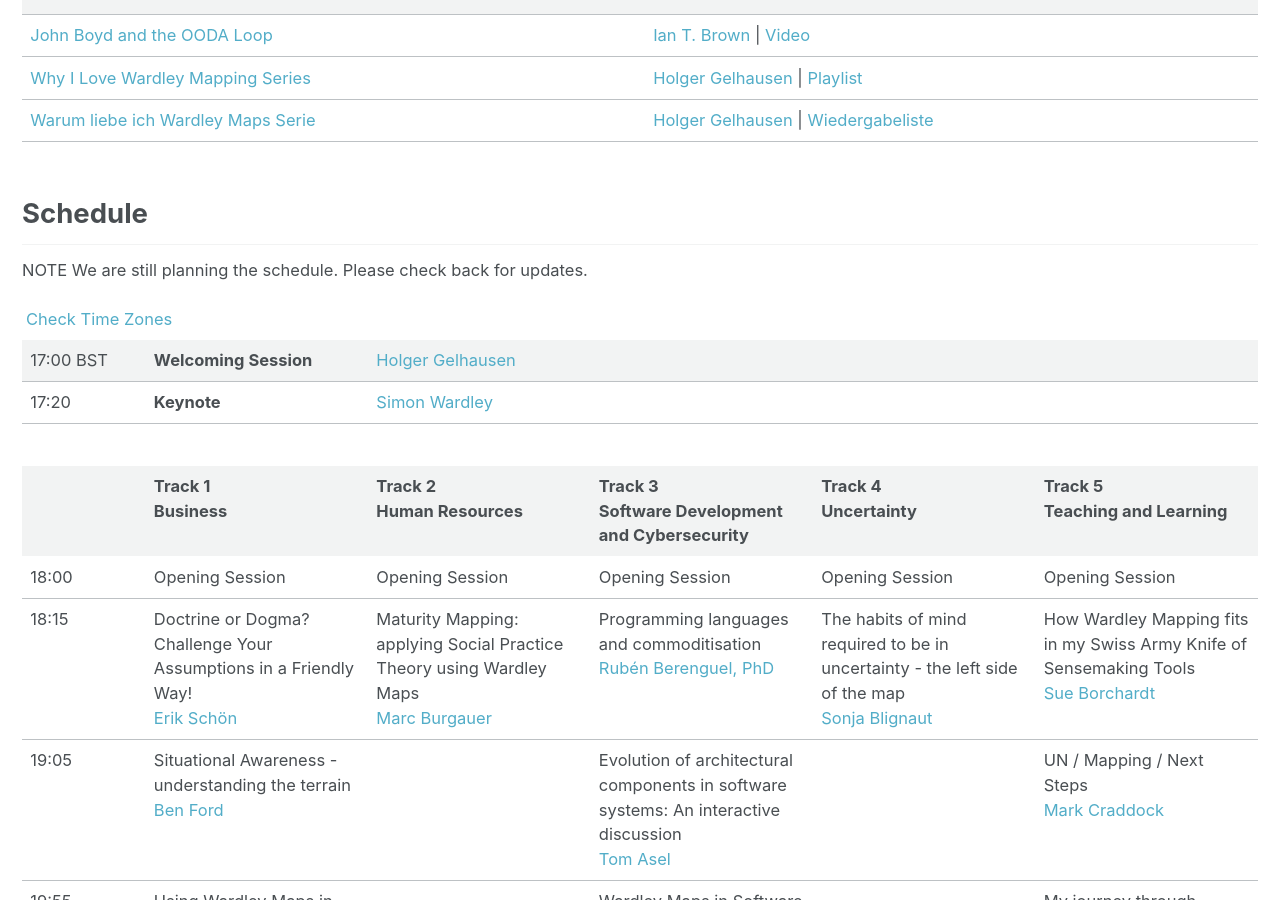
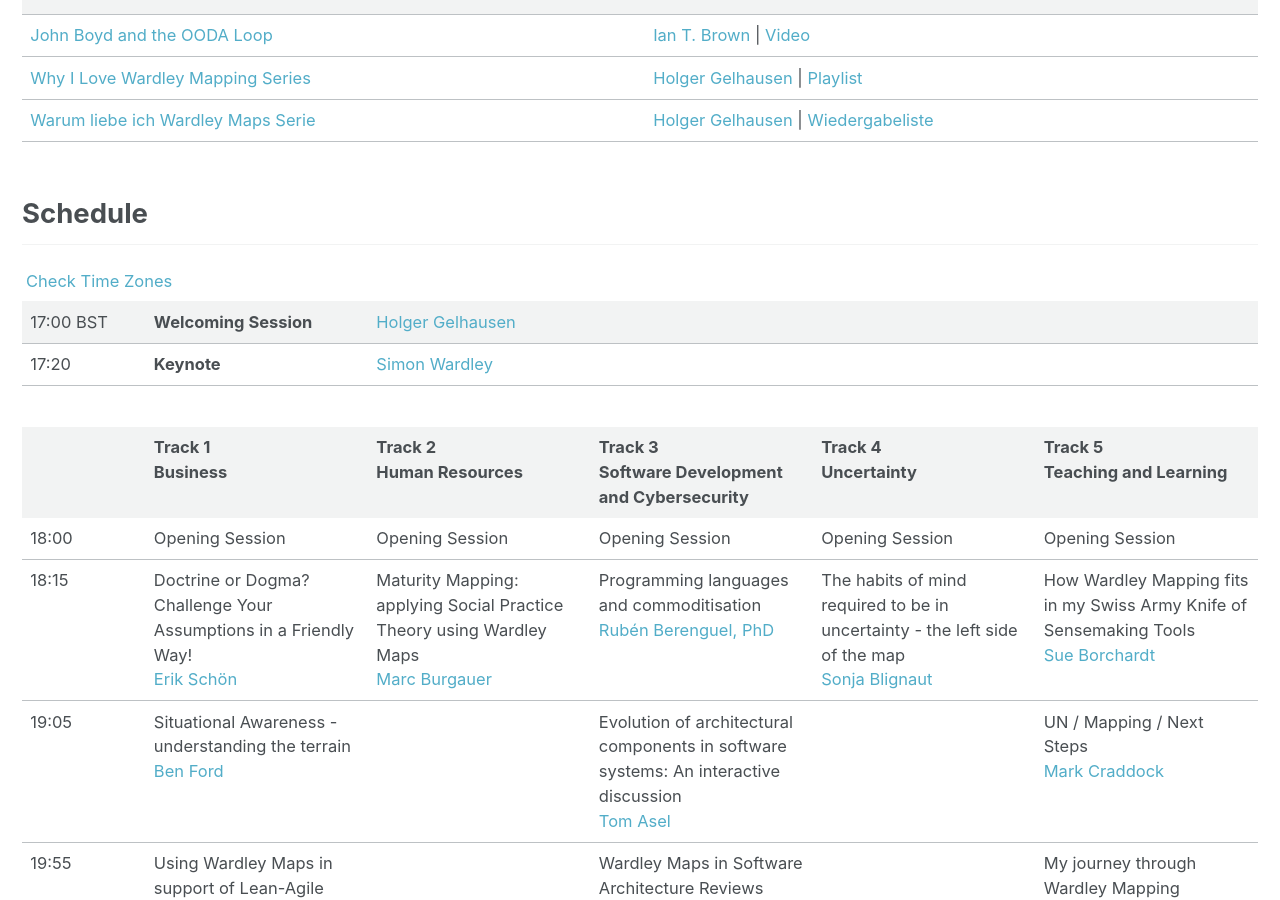
Before and after one commit to mapcampcommittee/mapcampcommittee.github.io, a Jekyll site: the page built from _pages/2020-07-29_Germany.html, in a window 1280 px wide and 900 px high, scrolled down 985 px. Built offline with Jekyll 4.4.1, drawn with Linux system fonts in a browser that asks for light colours.

Commit message:
Schedule update

```diff
--- a/_pages/2020-07-29_Germany.html
+++ b/_pages/2020-07-29_Germany.html
@@ -84,7 +84,6 @@
 </table>
 
 <h2>Schedule</h2>
-<p class="small">NOTE We are still planning the schedule. Please check back for updates.</p>
 
 <div class="small" style="margin: 24px 0 8px 4px">
   <a href="https://everytimezone.com/s/96a9b4ed">Check Time Zones</a>
```
